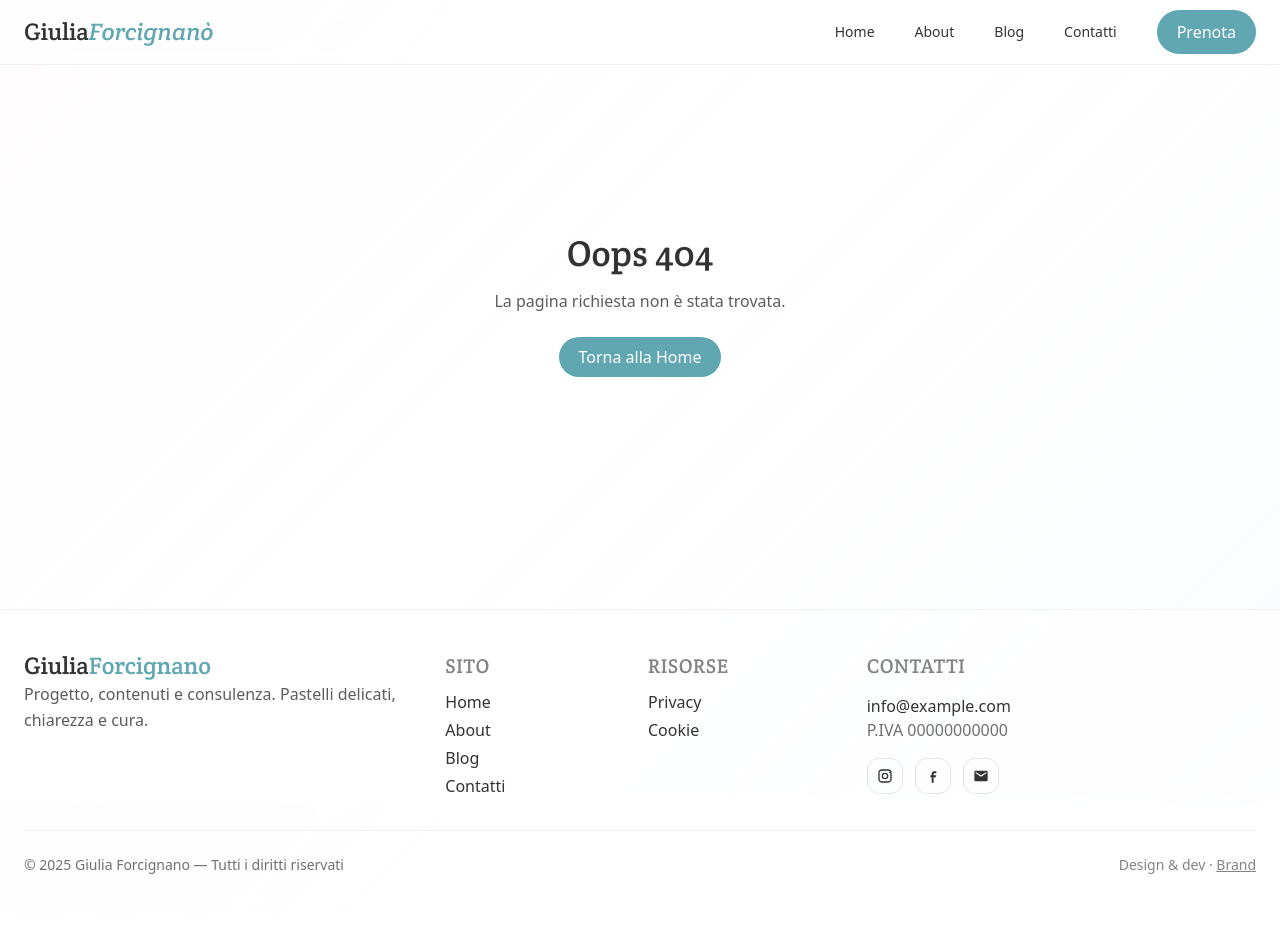
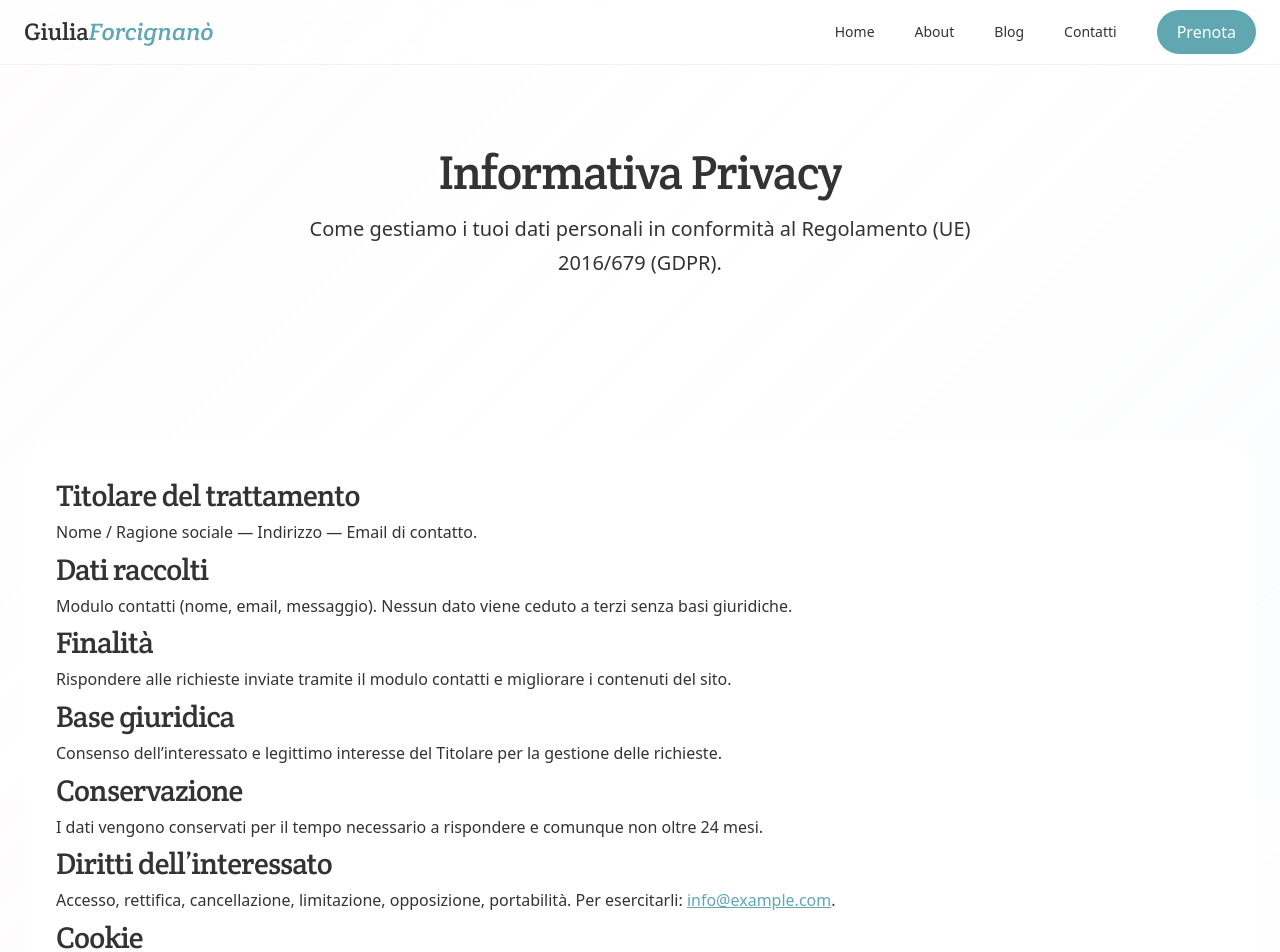
Before and after one commit to Delvezio/giuliaforcignano, a SvelteKit app: page /privacy in a window 1280 px wide. Before the commit this address had no page. Shown: the top 952 px of the page. Before the commit the page ends 915 px from the top, so only its background shows below. Built offline with nearby package versions, Linux system fonts and the light colour scheme.

Commit message:
docs: aggiunta pagina Privacy

```diff
--- /dev/null
+++ b/src/routes/privacy/+page.svelte
@@ -0,0 +1,40 @@
+<script lang="ts">
+  import Section from '$lib/components/ui/Section.svelte';
+  import Heading from '$lib/components/ui/Heading.svelte';
+  import Paragraph from '$lib/components/ui/Paragraph.svelte';
+  import Card from '$lib/components/ui/Card.svelte';
+</script>
+
+<Section className="pt-[calc(var(--section-py)*0.7)]">
+  <div class="container-gf text-center space-y-3">
+    <Heading level={1}>Informativa Privacy</Heading>
+    <Paragraph variant="lead" className="max-w-2xl mx-auto">
+      Come gestiamo i tuoi dati personali in conformità al Regolamento (UE) 2016/679 (GDPR).
+    </Paragraph>
+  </div>
+</Section>
+
+<Section>
+  <Card bg="white" padding="lg" className="space-y-4">
+    <Heading level={3}>Titolare del trattamento</Heading>
+    <Paragraph>Nome / Ragione sociale — Indirizzo — Email di contatto.</Paragraph>
+
+    <Heading level={3}>Dati raccolti</Heading>
+    <Paragraph>Modulo contatti (nome, email, messaggio). Nessun dato viene ceduto a terzi senza basi giuridiche.</Paragraph>
+
+    <Heading level={3}>Finalità</Heading>
+    <Paragraph>Rispondere alle richieste inviate tramite il modulo contatti e migliorare i contenuti del sito.</Paragraph>
+
+    <Heading level={3}>Base giuridica</Heading>
+    <Paragraph>Consenso dell’interessato e legittimo interesse del Titolare per la gestione delle richieste.</Paragraph>
+
+    <Heading level={3}>Conservazione</Heading>
+    <Paragraph>I dati vengono conservati per il tempo necessario a rispondere e comunque non oltre 24 mesi.</Paragraph>
+
+    <Heading level={3}>Diritti dell’interessato</Heading>
+    <Paragraph>Accesso, rettifica, cancellazione, limitazione, opposizione, portabilità. Per esercitarli: <a class="text-accent1 underline" href="mailto:info@example.com">info@example.com</a>.</Paragraph>
+
+    <Heading level={3}>Cookie</Heading>
+    <Paragraph>Vedi anche la <a class="text-accent1 underline" href="/cookies">Cookie Policy</a> (in preparazione).</Paragraph>
+  </Card>
+</Section>
```
